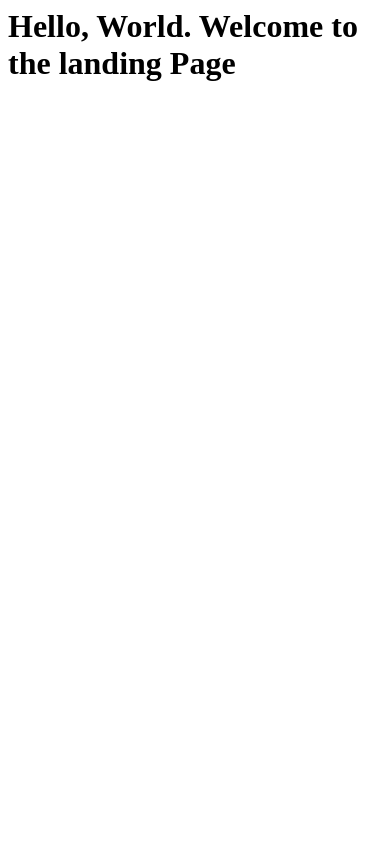
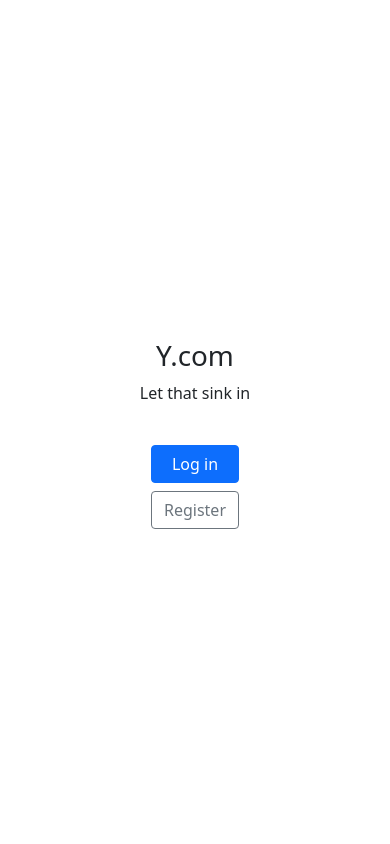
Before and after one commit to timotiousPrime/ydotcom, a Django app: page / in a window 390 px wide. Run offline with Django 5.2, Linux system fonts and the light colour scheme; some libraries are stand-ins or nearby versions.

Commit message:
add landing page template

```diff
--- a/ydotcom/main/templates/main/landingPage.html
+++ b/ydotcom/main/templates/main/landingPage.html
@@ -1 +1,36 @@
-<h1>{{ title }}</h1>
+<!DOCTYPE html>
+<html lang="en">
+<head>
+    <link href="https://cdn.jsdelivr.net/npm/bootstrap@5.0.2/dist/css/bootstrap.min.css" rel="stylesheet" integrity="sha384-EVSTQN3/azprG1Anm3QDgpJLIm9Nao0Yz1ztcQTwFspd3yD65VohhpuuCOmLASjC" crossorigin="anonymous">
+
+    <script src="https://use.fontawesome.com/releases/v6.3.0/js/all.js" crossorigin="anonymous"></script>
+
+    <meta charset="UTF-8">
+    <meta name="viewport" content="width=device-width, initial-scale=1.0">
+    <title>Y.com</title>
+    {% if messages %}
+    {% for message in messages %}
+
+    <script>
+      alert("{{ message }}");
+    </script>
+
+    {% endfor %}
+    {% endif %}
+</head>
+<body>
+    <main class="container d-flex justify-content-center align-items-center vh-100">
+        <div class="col">
+            <div class="row m-4 header text-center">
+                <h1 class="col-lg-6">Y.com</h1>
+                <p class="col-lg-6">Let that sink in</p>
+            </div>
+            <div class="row d-grid gap-2 d-sm-flex justify-content-center">
+                <a class="col btn btn-primary" href="{% url "Login" %}">Log in</a>
+                <a class="col btn btn-outline-secondary"  href="{% url "Register" %}">Register</a>
+            </div>
+        </div>
+    </main>
+
+</body>
+</html>
```
